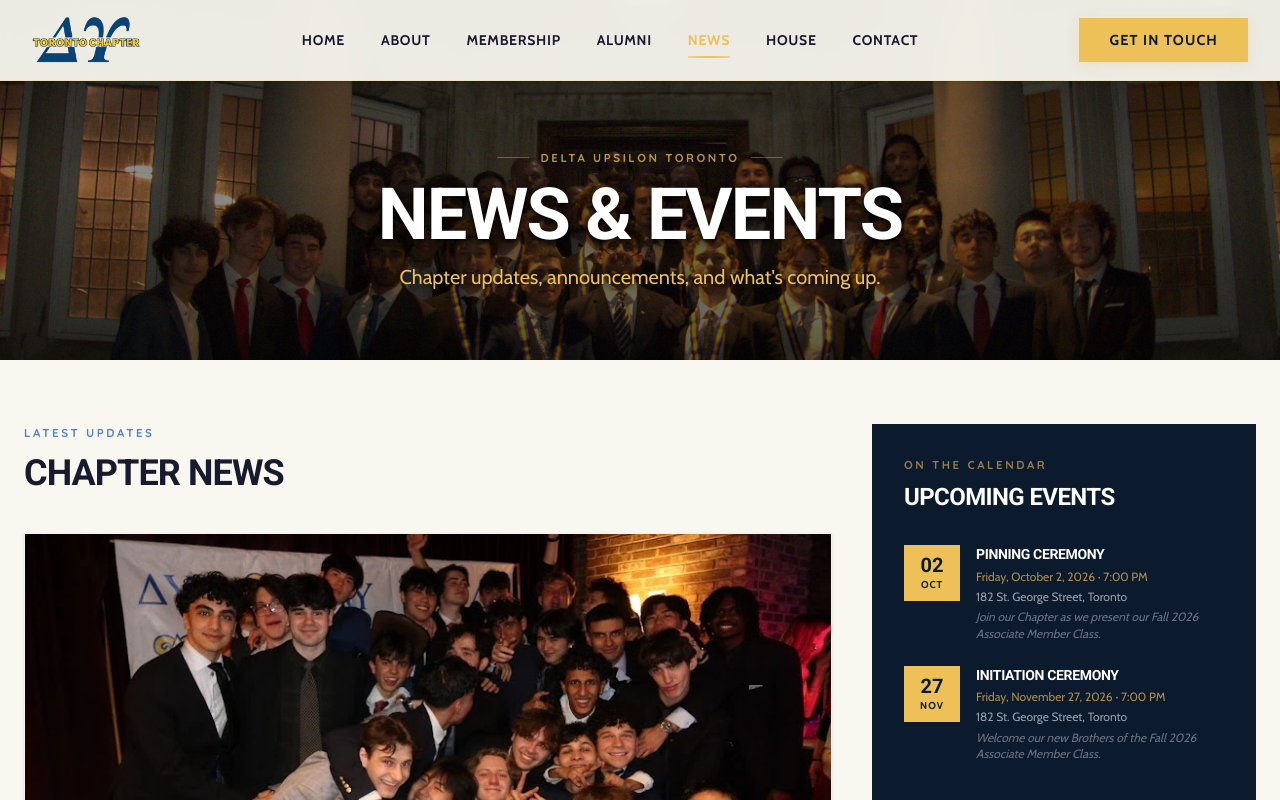
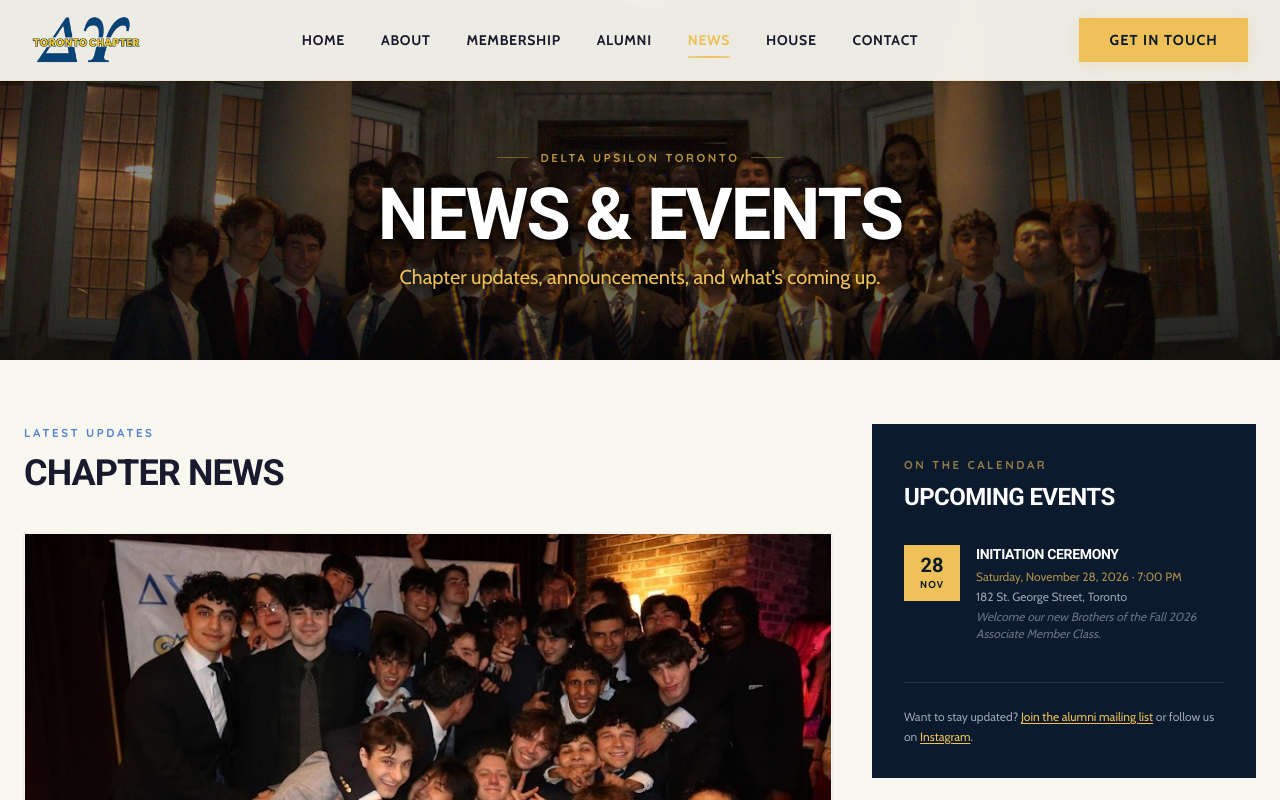
Before and after one commit to Thehashhobo/DU-Toronto-Webpage, a Next.js app in the folder dutoronto/: page /news in a window 1280 px wide. Shown: the top 800 px of the page. Built offline with nearby package versions, Linux system fonts and the light colour scheme; a web font is replaced by a local one.

Commit message:
edit news

```diff
--- a/dutoronto/src/data/events.ts
+++ b/dutoronto/src/data/events.ts
@@ -9,17 +9,9 @@
 
 export const upcomingEvents: ChapterEvent[] = [
   {
-    id: "1",
-    title: "Pinning Ceremony",
-    date: "2026-10-02",
-    time: "7:00 PM",
-    location: "182 St. George Street, Toronto",
-    description: "Join our Chapter as we present our Fall 2026 Associate Member Class.",
-  },
-  {
     id: "2",
     title: "Initiation Ceremony",
-    date: "2026-11-27",
+    date: "2026-11-28",
     time: "7:00 PM",
     location: "182 St. George Street, Toronto",
     description: "Welcome our new Brothers of the Fall 2026 Associate Member Class.",
```
